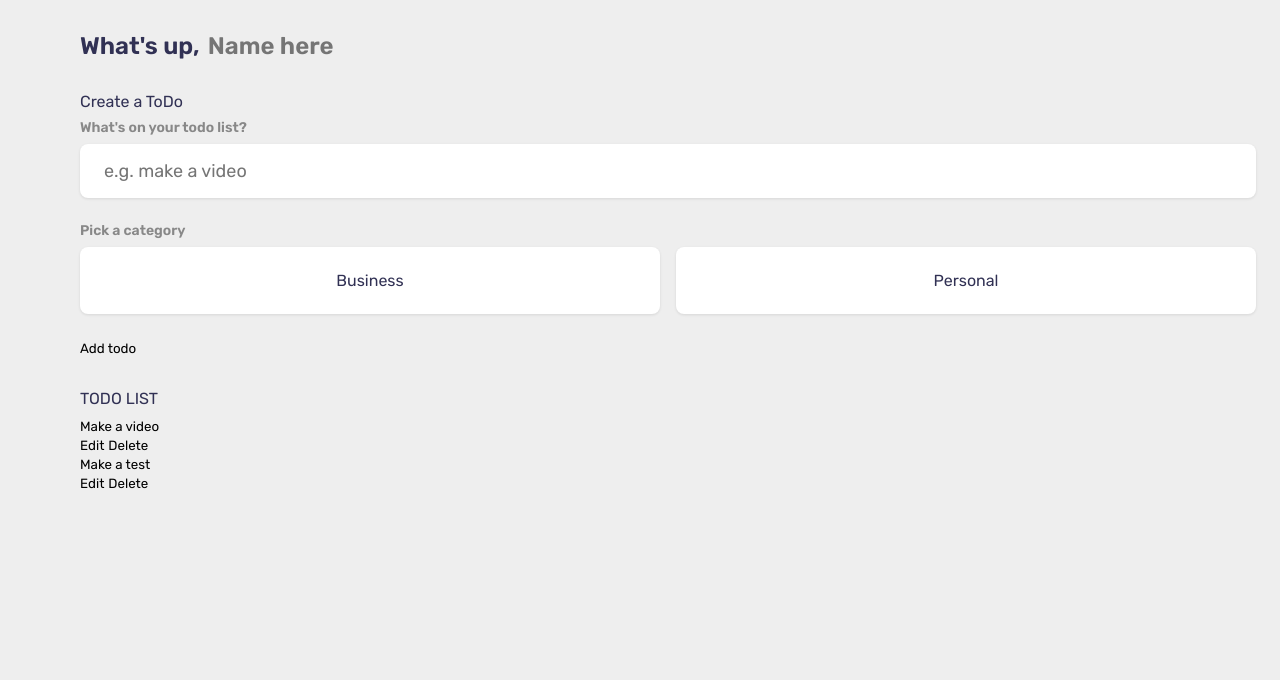
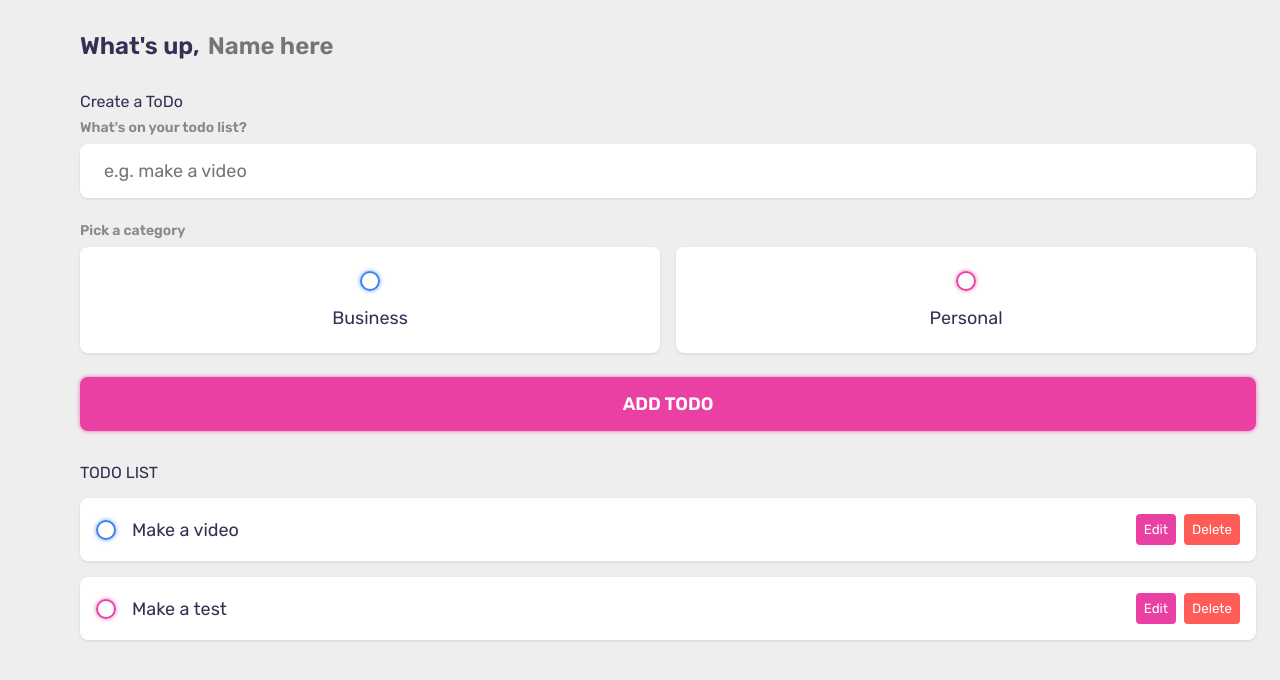
Before and after one commit to vladagl/todo_list, a plain HTML site: page index.html in a window 1280 px wide. Drawn offline with Linux system fonts and the light colour scheme.

Commit message:
Second commit. CSS

```diff
--- a/index.html
+++ b/index.html
@@ -68,7 +68,7 @@
     <section class="todo_list">
         <h3>TODO LIST</h3>
         <div class="list" id="todo_list">
-            <div class="todo_item">
+            <div class="todo_item list">
                 <label>
                     <input type="checkbox" />
                     <span class="bubble business"></span>
--- a/style.css
+++ b/style.css
@@ -107,7 +107,126 @@ input[type = "checkbox"] {
 }
 
 .bubble {
-    display: flex;
-    align-items: center;
-    justify-content: center;
+	display: flex;
+	align-items: center;
+	justify-content: center;
+	width: 20px;
+	height: 20px;
+	border-radius: 999px;
+	border: 2px solid var(--business);
+	box-shadow: var(--business-glow);
 }
+
+.bubble.personal {
+	border-color: var(--personal);
+	box-shadow: var(--personal-glow);
+}
+
+.bubble::after {
+	content: '';
+	display: block;
+	opacity: 0;
+	width: 0px;
+	height: 0px;
+	background-color: var(--business);
+	box-shadow: var(--business-glow);
+	border-radius: 999px;
+	transition: 0.2s ease-in-out;
+}
+
+.bubble.personal::after {
+	background-color: var(--personal);
+	box-shadow: var(--personal-glow);
+}
+
+input:checked ~ .bubble::after {
+	width: 10px;
+	height: 10px;
+	opacity: 1;
+}
+
+.create_todo .options label div {
+	color: var(--dark);
+	font-size: 1.125rem;
+	margin-top: 1rem;
+}
+
+.create_todo input[type="submit"] {
+	display: block;
+	width: 100%;
+	font-size: 1.125rem;
+	padding: 1rem 1.5rem;
+	color: #FFF;
+	font-weight: 700;
+	text-transform: uppercase;
+	background-color: var(--primary);
+	box-shadow: var(--personal-glow);
+	border-radius: 0.5rem;
+	cursor: pointer;
+	transition: 0.2s ease-out;
+}
+
+.create_todo input[type="submit"]:hover {
+	opacity: 0.75;
+}
+
+.todo_list .list {
+	margin: 1rem 0;
+}
+
+.todo_list .todo_item {
+	display: flex;
+	align-items: center;
+	background-color: #FFF;
+	padding: 1rem;
+	border-radius: 0.5rem;
+	box-shadow: var(--shadow);
+	margin-bottom: 1rem;
+}
+
+.todo_item label {
+	display: block;
+	margin-right: 1rem;
+	cursor: pointer;
+}
+
+.todo_item .todo_content {
+	flex: 1 1 0%;
+}
+
+.todo_item .todo_content input {
+	color: var(--dark);
+	font-size: 1.125rem;
+}
+
+.todo_item .actions {
+	display: flex;
+	align-items: center;
+}
+
+.todo_item .actions button {
+	display: block;
+	padding: 0.5rem;
+	border-radius: 0.25rem;
+	color: #FFF;
+	cursor: pointer;
+	transition: 0.2s ease-in-out;
+}
+
+.todo_item .actions button:hover {
+	opacity: 0.75;
+}
+
+.todo_item .actions .edit {
+	margin-right: 0.5rem;
+	background-color: var(--primary);
+}
+
+.todo_item .actions .delete {
+	background-color: var(--danger);
+}
+
+.todo_item.done .todo_content input {
+	text-decoration: line-through;
+	color: var(--grey);
+}
```
